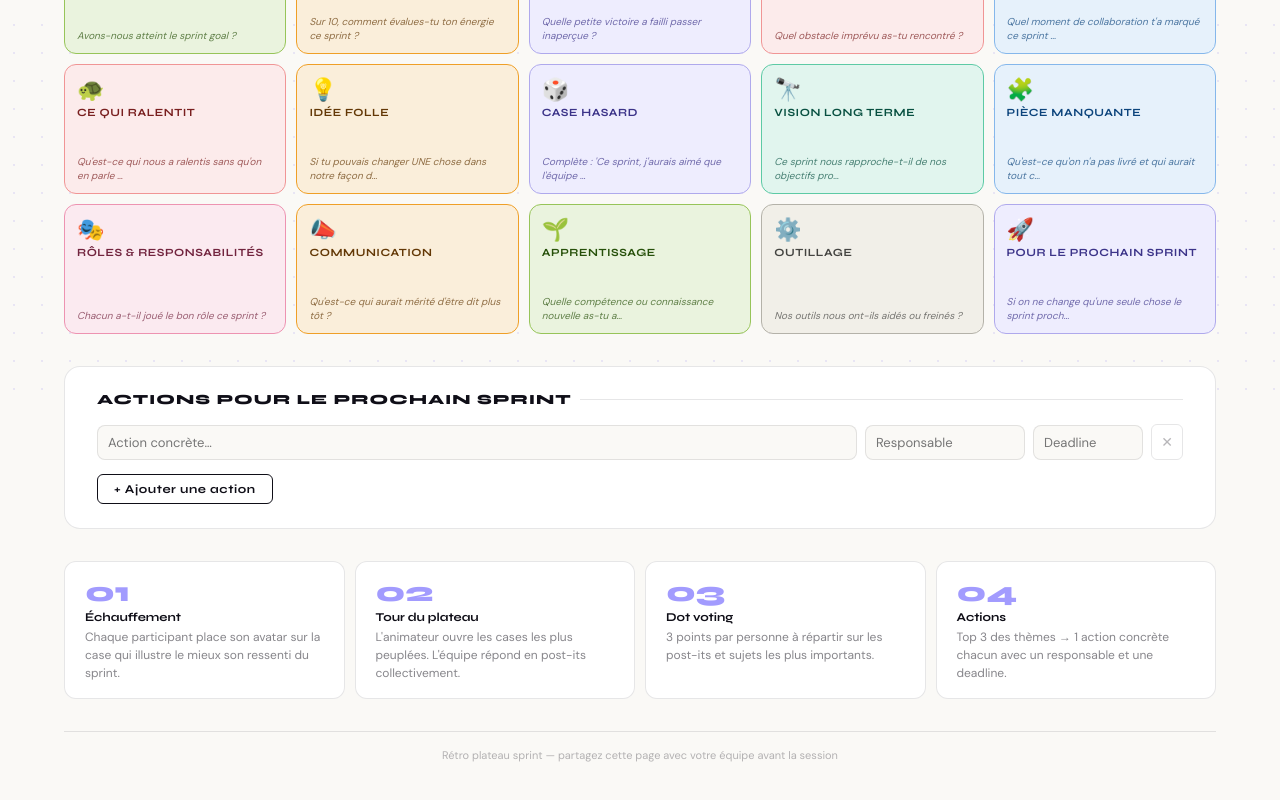
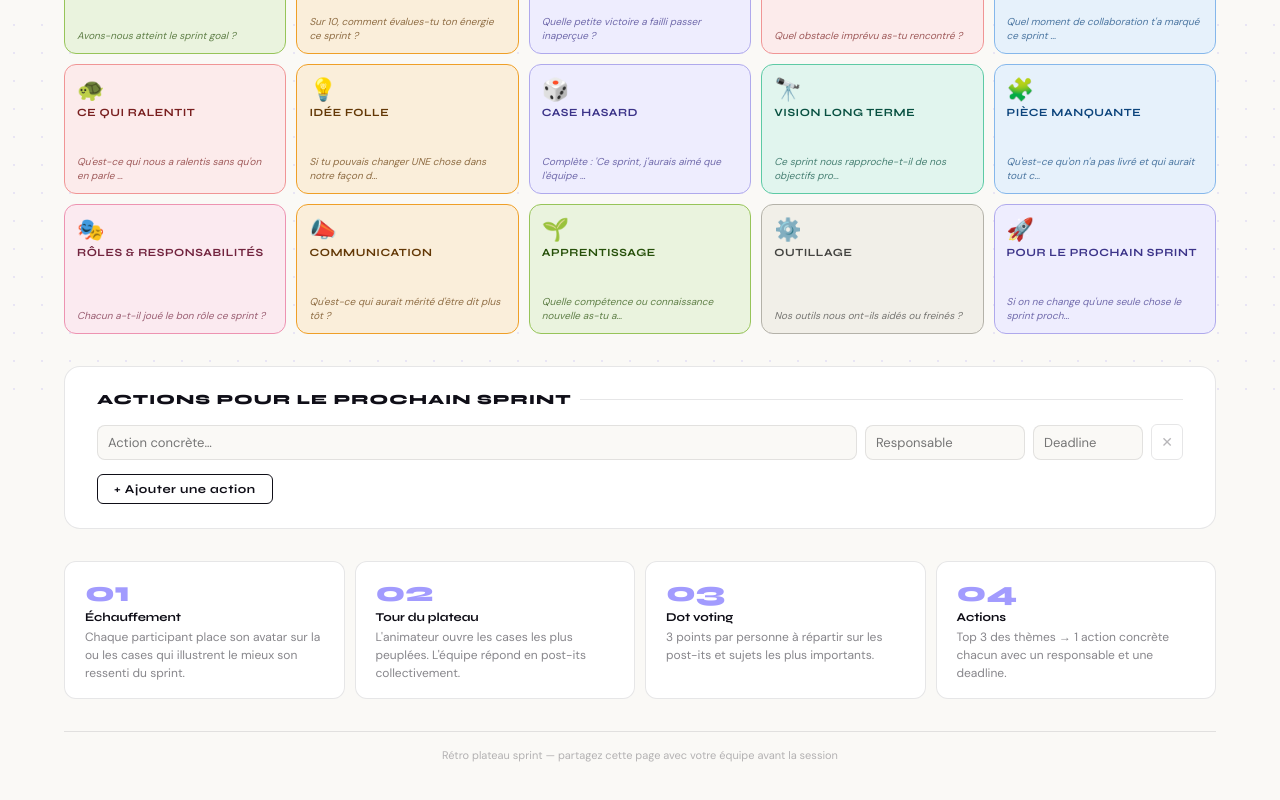
Before and after one commit to camsl/retrospective, a plain HTML site: page index.html in a window 1280 px wide. Shown: the part 409-1209 px from the top of the page. Drawn offline with Linux system fonts and the light colour scheme.

Commit message:
Update index.html

```diff
--- a/index.html
+++ b/index.html
@@ -440,7 +440,7 @@
   </div>
 
   <div class="guide">
-    <div class="guide-card"><div class="guide-num">01</div><div class="guide-title">Échauffement</div><div class="guide-txt">Chaque participant place son avatar sur la case qui illustre le mieux son ressenti du sprint.</div></div>
+    <div class="guide-card"><div class="guide-num">01</div><div class="guide-title">Échauffement</div><div class="guide-txt">Chaque participant place son avatar sur la ou les cases qui illustrent le mieux son ressenti du sprint.</div></div>
     <div class="guide-card"><div class="guide-num">02</div><div class="guide-title">Tour du plateau</div><div class="guide-txt">L'animateur ouvre les cases les plus peuplées. L'équipe répond en post-its collectivement.</div></div>
     <div class="guide-card"><div class="guide-num">03</div><div class="guide-title">Dot voting</div><div class="guide-txt">3 points par personne à répartir sur les post-its et sujets les plus importants.</div></div>
     <div class="guide-card"><div class="guide-num">04</div><div class="guide-title">Actions</div><div class="guide-txt">Top 3 des thèmes → 1 action concrète chacun avec un responsable et une deadline.</div></div>
```
